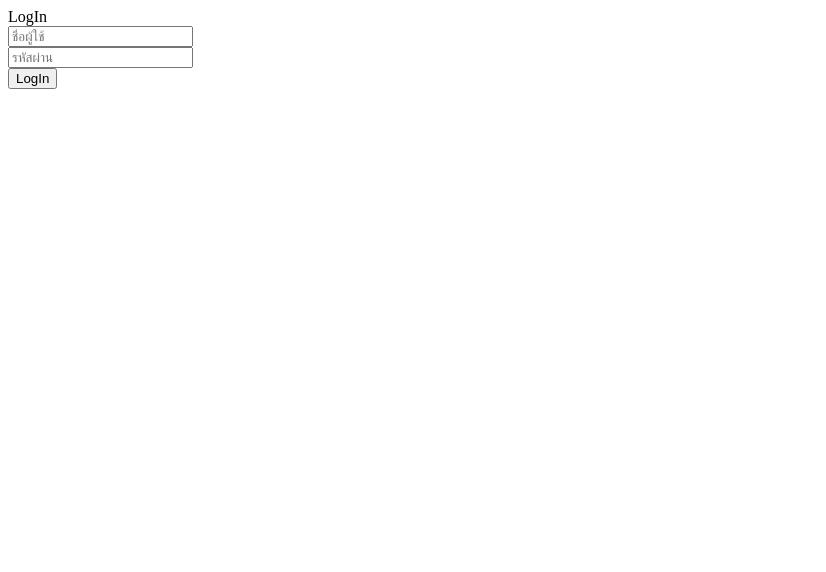
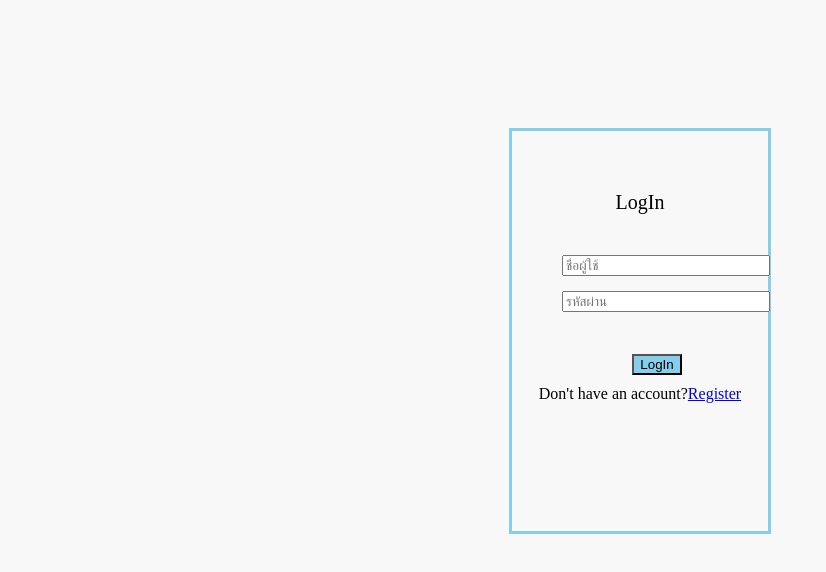
Before and after one commit to Kathaleeyaice/hostel-management, a Vue app: page /login in a window 1280 px wide. Shown: the top 572 px of the page, without its empty margins (0-826 px from the left). Built offline with nearby package versions, Linux system fonts and the light colour scheme.

Commit message:
add css code on login screen

```diff
--- a/src/views/loginScreen/loginScreen.vue
+++ b/src/views/loginScreen/loginScreen.vue
@@ -1,13 +1,32 @@
 <template>
   <div class="loginScreen">
-    LogIn
-    <div>
-      <input type="text" v-model="inputUsername" placeholder="ชื่อผู้ใช้" />
+    <div class="loginBox">
+      <div class="loginHeader">
+        LogIn
+      </div>
+      <div class="loginForm">
+        <div>
+          <input
+            type="text"
+            class="inputText"
+            v-model="inputUsername"
+            placeholder="ชื่อผู้ใช้"
+          />
+        </div>
+        <div>
+          <input
+            type="password"
+            class="inputText"
+            v-model="inputPassword"
+            placeholder="รหัสผ่าน"
+          />
+        </div>
+      </div>
+      <button v-on:click="loginAccount()" class="loginButton">LogIn</button>
+      <div class="registerButton">
+        Don't have an account?<router-link to="/register">Register</router-link>
+      </div>
     </div>
-    <div>
-      <input type="password" v-model="inputPassword" placeholder="รหัสผ่าน" />
-    </div>
-    <button v-on:click="loginAccount()">LogIn</button>
   </div>
 </template>
 
@@ -64,4 +83,47 @@ export default {
   props: {}
 };
 </script>
-<style scoped></style>>
+<style scoped>
+.loginScreen {
+  background-color: #f8f8f8;
+  position: fixed;
+  top: 0%;
+  right: 0%;
+  left: 0%;
+  bottom: 0%;
+}
+.loginBox {
+  width: 20%;
+  height: 50%;
+  border: solid skyblue;
+  margin: auto;
+  margin-top: 10%;
+}
+.loginHeader {
+  font-size: 20px;
+  text-align: center;
+  margin-top: 60px;
+}
+.loginForm {
+  margin: auto;
+  padding-top: 10%;
+}
+.inputText {
+  width: 200px;
+  margin-top: 15px;
+  margin-left: 50px;
+}
+.loginButton {
+  width: 50px;
+  background-color: skyblue;
+  box-shadow: none;
+  margin: auto;
+  margin-top: 5.247376vh;
+  margin-left: 120px;
+  cursor: pointer;
+}
+.registerButton {
+  text-align: center;
+  margin-top: 10px;
+}
+</style>
```
